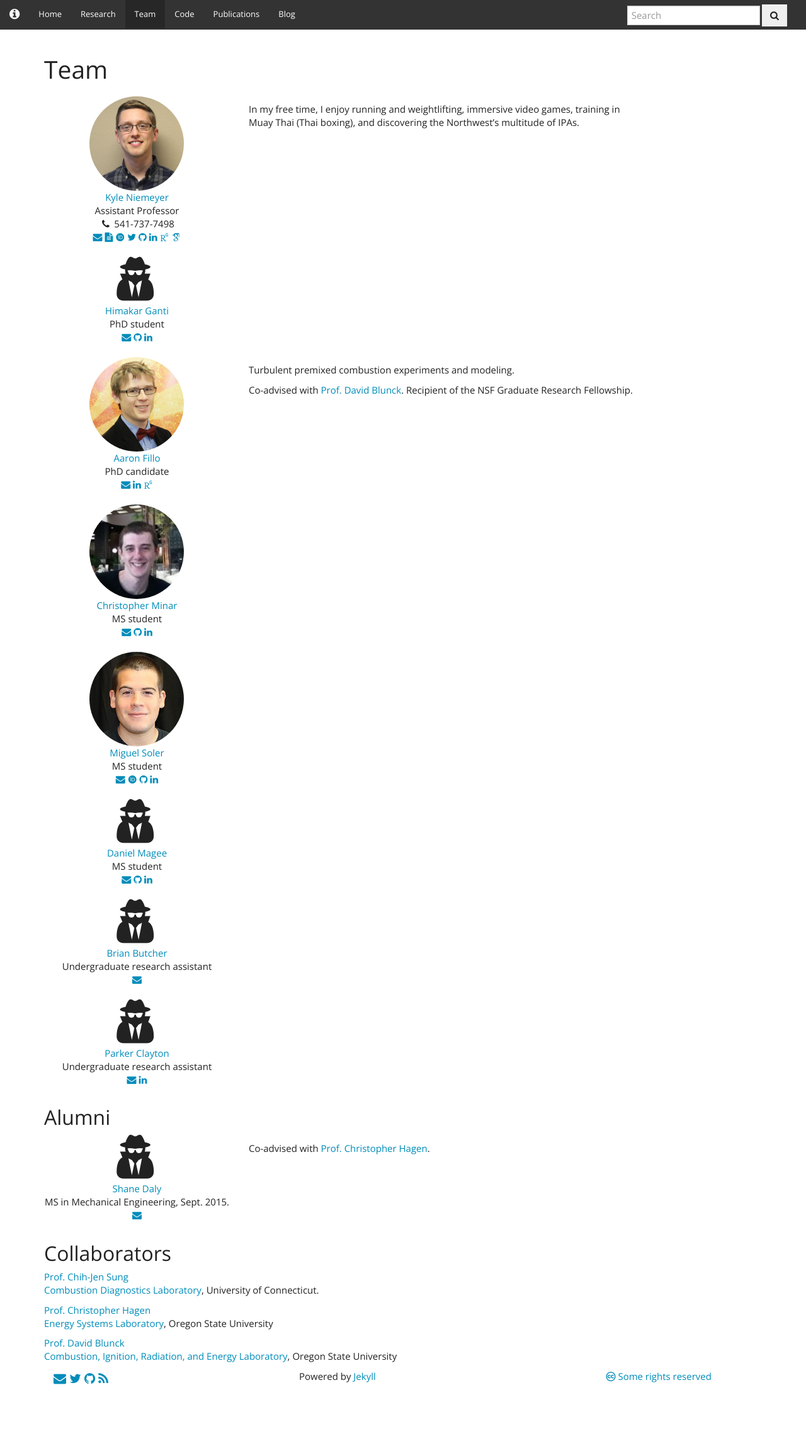
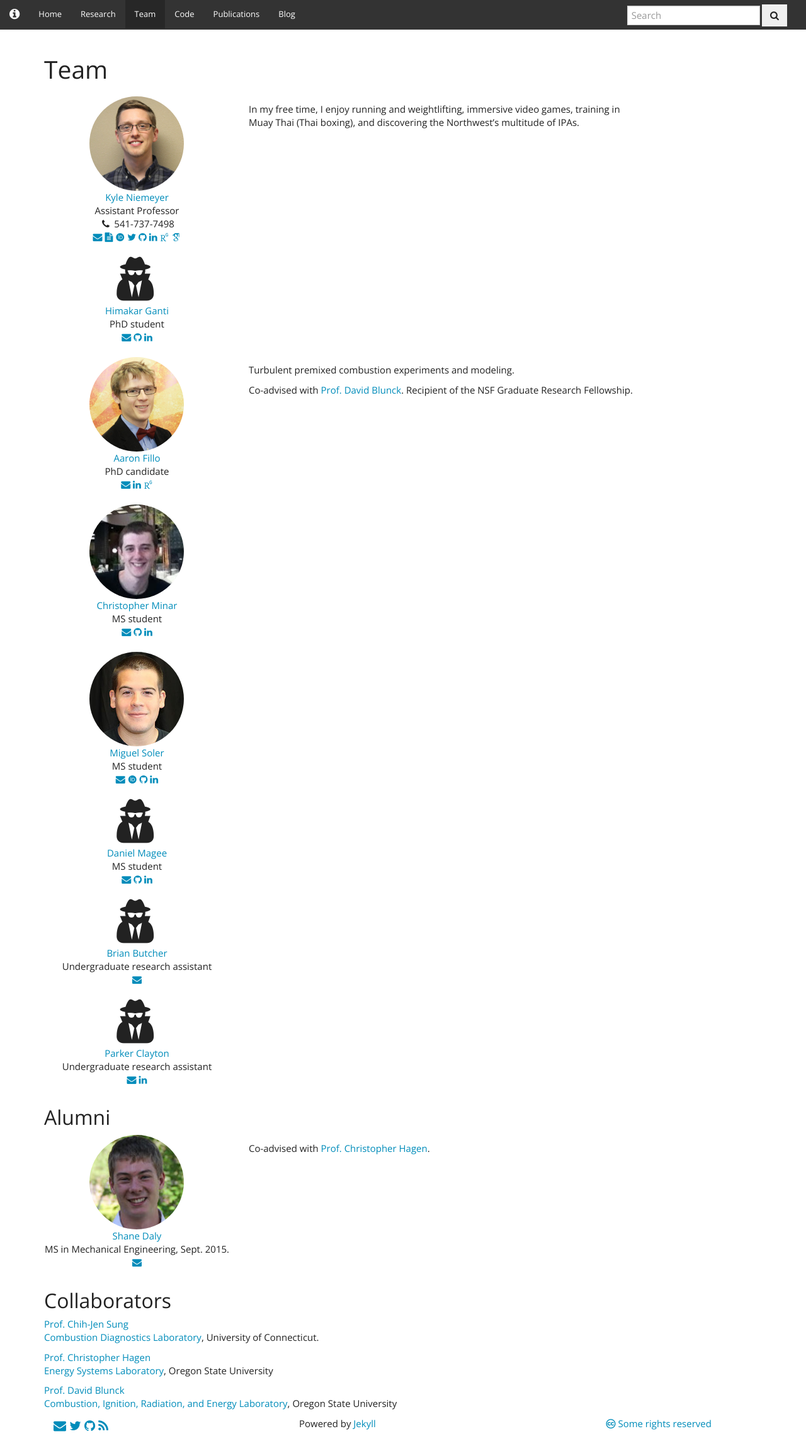
Before and after one commit to kyleniemeyer/kyleniemeyer.com, a Jekyll site: the page built from team/index.markdown, in a window 1280 px wide. Shown: the whole page at 63% size. Built offline with Jekyll 4.4.1, drawn with Linux system fonts in a browser that asks for light colours; nearby versions of some CDN libraries; some web fonts are replaced; comment, search, counter and statistics services are not loaded; before the commit the page ends 2213 px from its top, so only the background shows below that.

Commit message:
added shane photo

```diff
--- a/team/index.markdown
+++ b/team/index.markdown
@@ -97,6 +97,7 @@ alumni:
     name:
       first: "Shane"
       last: "Daly"
+    photo: "shane-bio-ese-lab_0.jpg"
     title: "MS in Mechanical Engineering, Sept. 2015."
     email: "dalys@oregonstate.edu"
     homepage: "http://osucascades.edu/energy-systems-lab/people/student-researchers"
```
Also changed, not shown: assets/img/shane-bio-ese-lab_0.jpg (added).
